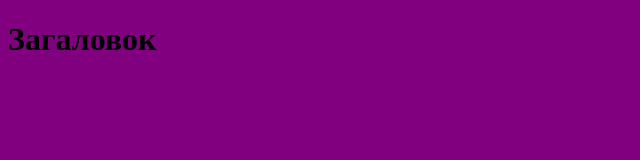
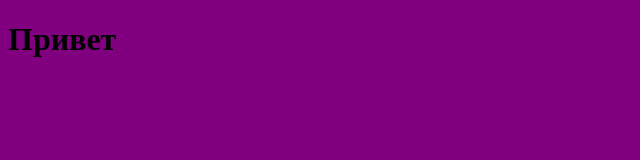
Before and after one commit to chidori1337/github-for-me, a plain HTML site: page index.html in a window 1280 px wide. Shown: the whole page, without its empty margins (0-640 px from the left). Drawn offline with Linux system fonts and the light colour scheme.

Commit message:
Поменял заголовок

```diff
--- a/index.html
+++ b/index.html
@@ -7,6 +7,6 @@
     <title>Document</title>
 </head>
 <body>
-    <h1>Загаловок</h1>
+    <h1>Привет</h1>
 </body>
 </html>
```
